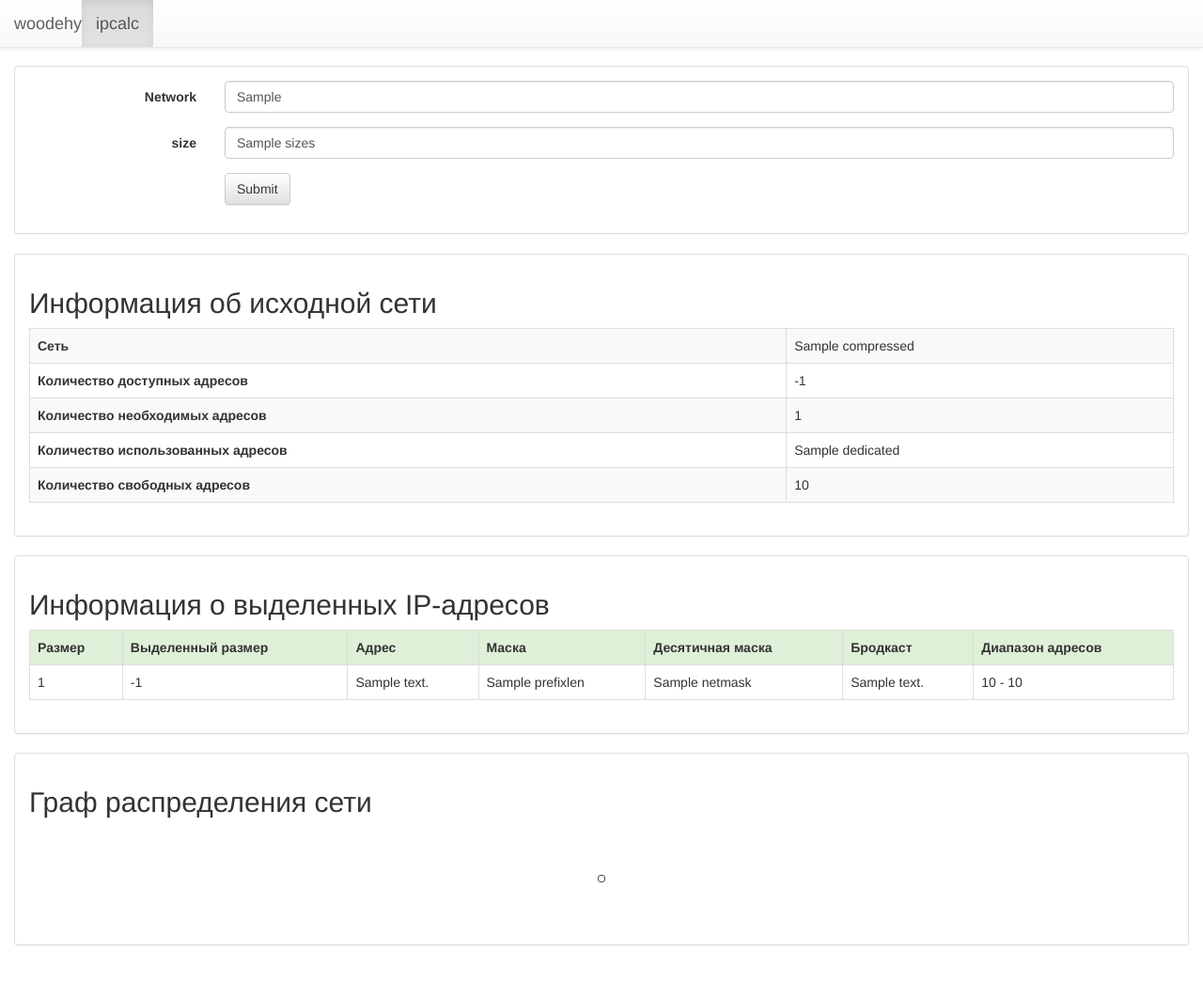
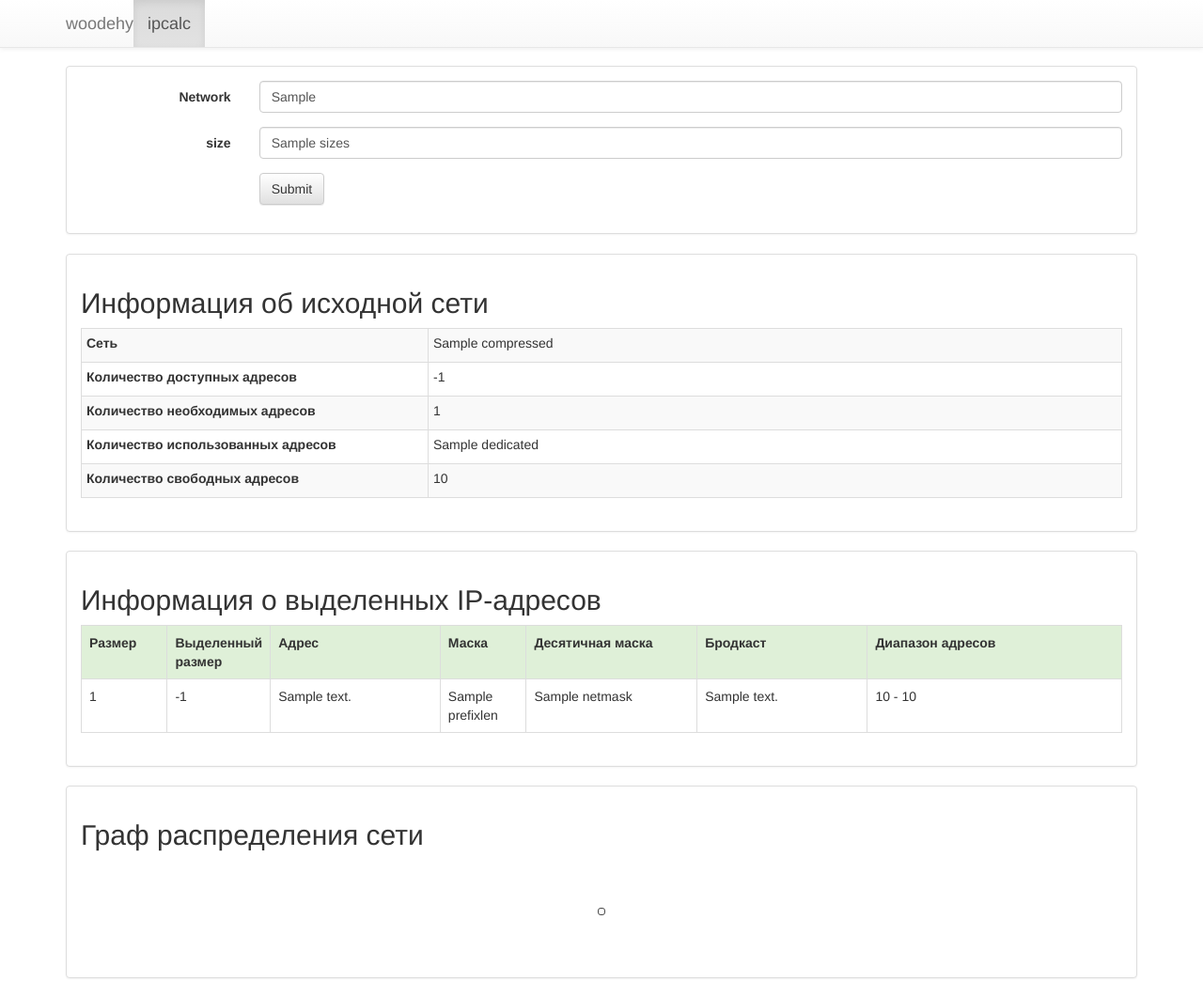
Before and after one commit to flyudvik/ipcalc, a Flask app: template templates/result.html in a window 1280 px wide. Shown: the whole page at 94% size. Before the commit the page ends 1006 px from the top, so only its background shows below. Run offline with Flask 2, Linux system fonts and the light colour scheme; the template is opened without the code that fills it: most values are stand-ins (such as "Sample title", 1, 10 or a date in 2020); some libraries are stand-ins or nearby versions.

Commit message:
Bootstrapified

```diff
--- a/templates/base.html
+++ b/templates/base.html
@@ -17,7 +17,7 @@
 </head>
 <body style="padding-top: 70px;">
 <nav class="navbar navbar-default navbar-fixed-top">
-    <div class="container-fluid">
+    <div class="container">
         <div class="navbar-header">
             <button type="button" class="navbar-toggle collapsed" data-toggle="collapse" data-target="#navbar-collapse" aria-expanded="false">
                 <span class="sr-only">Toggle navigation</span>
@@ -39,7 +39,7 @@
     </div>
 </nav>
 
-<div id="content" class="container-fluid">
+<div id="content" class="container">
     <div class="row">
         <div class="col-md-12">
             <div class="panel panel-default">
--- a/templates/result.html
+++ b/templates/result.html
@@ -11,26 +11,35 @@
     <h2>Информация об исходной сети</h2>
 
     <div id="network-info" class="table-responsive">
-        <table class="table table-bordered table-striped .table-condensed">
+        <table class="table table-bordered table-striped table-condensed">
             <tr>
-                <th class="">Cеть</th>
-                <td>{{ context.network.compressed }}</td>
+                <th class="field-label col-md-4">
+                    <label>Cеть</label></th>
+                <td class="col-md-8">{{ context.network.compressed }}</td>
             </tr>
             <tr>
-                <th>Количество доступных адресов</th>
-                <td>{{ context.network.num_addresses - 2}}</td>
+                <th class="field-label col-md-4">
+                    <label>Количество доступных адресов</label>
+                </th>
+                <td class="col-md-8">{{ context.network.num_addresses - 2}}</td>
             </tr>
             <tr>
-                <th>Количество необходимых адресов</th>
-                <td>{{ context.sizes | sum }}</td>
+                <th class="field-label col-md-4">
+                    <label>Количество необходимых адресов</label>
+                </th>
+                <td class="col-md-8">{{ context.sizes | sum }}</td>
             </tr>
             <tr>
-                <th>Количество использованных адресов</th>
-                <td>{{ context.dedicated }}</td>
+                <th class="field-label col-md-4">
+                    <label>Количество использованных адресов</label>
+                </th>
+                <td class="col-md-8">{{ context.dedicated }}</td>
             </tr>
             <tr>
-                <th>Количество свободных адресов</th>
-                <td>{{ context.network.num_addresses - context.dedicated }}</td>
+                <th class="field-label col-md-4">
+                    <label>Количество свободных адресов</label>
+                </th>
+                <td class="col-md-8">{{ context.network.num_addresses - context.dedicated }}</td>
             </tr>
         </table>
     </div>
@@ -42,23 +51,23 @@
     <div id="hosts" class="table-responsive">
         <table class="table table-bordered table-striped table-hover">
             <tr class="success">
-                <th>Размер</th>
-                <th>Выделенный размер</th>
-                <th>Адрес</th>
-                <th>Маска</th>
-                <th>Десятичная маска</th>
-                <th>Бродкаст</th>
-                <th>Диапазон адресов</th>
+                <th class="col-sm-1">Размер</th>
+                <th class="col-sm-1">Выделенный размер</th>
+                <th class="col-sm-2">Адрес</th>
+                <th class="col-sm-1">Маска</th>
+                <th class="col-sm-2">Десятичная маска</th>
+                <th class="col-sm-2">Бродкаст</th>
+                <th class="col-sm-3">Диапазон адресов</th>
             </tr>
             {% for size, network in context.networks %}
                 <tr>
-                    <td>{{ size }}</td>
-                    <td>{{ network.num_addresses - 2 }}</td>
-                    <td>{{ network.network_address }}</td>
-                    <td>{{ network.prefixlen }}</td>
-                    <td>{{ network.netmask }}</td>
-                    <td>{{ network.broadcast_address }}</td>
-                    <td>{{ network.network_address + 1 }} - {{ network.broadcast_address - 1 }}</td>
+                    <td class="col-sm-1">{{ size }}</td>
+                    <td class="col-sm-1">{{ network.num_addresses - 2 }}</td>
+                    <td class="col-sm-2">{{ network.network_address }}</td>
+                    <td class="col-sm-1">{{ network.prefixlen }}</td>
+                    <td class="col-sm-2">{{ network.netmask }}</td>
+                    <td class="col-sm-2">{{ network.broadcast_address }}</td>
+                    <td class="col-sm-3">{{ network.network_address + 1 }} - {{ network.broadcast_address - 1 }}</td>
                 </tr>
             {% endfor %}
         </table>
```
